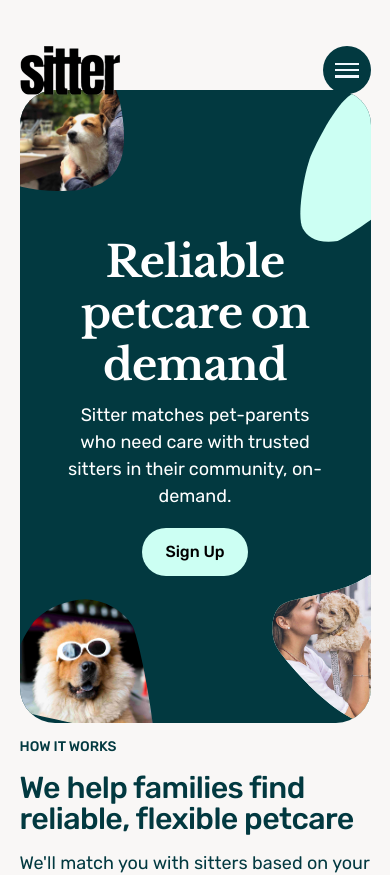
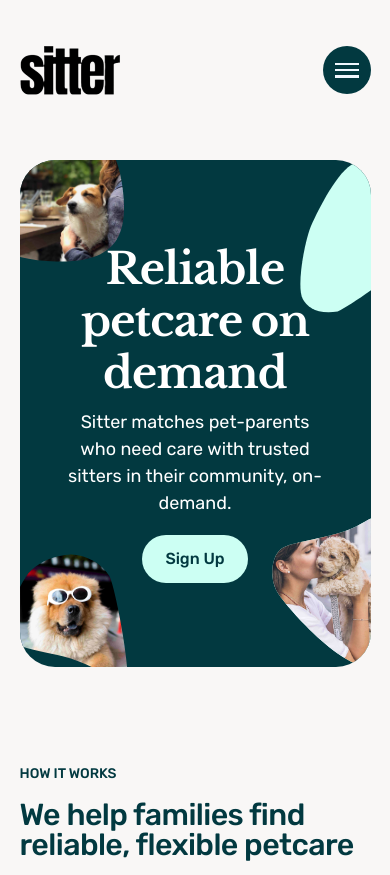
Before and after one commit to samsonc89/otter-replica, a React (Vite) app: page / in a window 390 px wide. Shown: the top 875 px of the page. Built offline with nearby package versions, Linux system fonts and the light colour scheme.

Commit message:
Fix spacing for header on small screens

```diff
--- a/src/containers/Header/header.css
+++ b/src/containers/Header/header.css
@@ -4,6 +4,7 @@
   align-items: center;
   position: relative;
   padding-bottom: 5rem;
+  margin: 3rem auto;
 }
 
 .clipPaths-container {
@@ -13,8 +14,8 @@
 
 .hero-container {
   width: 100%;
-  height: 60vh;
   min-height: 800px;
+  max-height: 60vh;
   background-color: hsl(187deg 93% 13%);
   border-radius: 80px;
   display: flex;
@@ -25,7 +26,7 @@
 
 .hero-column {
   width: 27%;
-  height: 100%;
+
   display: flex;
   flex-direction: column;
   justify-content: space-between;
@@ -84,7 +85,6 @@
 
 .hero-column-right {
   width: 33%;
-  height: 100%;
   flex-direction: column;
   justify-content: center;
   margin-right: -10%;
@@ -141,24 +141,39 @@
     padding-bottom: 0;
   }
   .hero-container {
-    min-height: 0;
-    max-height: 100%;
+    min-height: 60vh;
+    height: auto;
+    max-height: none;
   }
   .hero-column {
     width: 35%;
   }
+  .hero-shape-top-left-container {
+    margin-left: -30%;
+    margin-top: -35%;
+    z-index: 2;
+  }
+
   .hero-shape-middle-left-container {
-    width: 100%;
+    width: 90%;
     padding-top: 100%;
-    margin-top: 0%;
+    margin-top: -15%;
+    margin-left: -20%;
   }
   .hero-shape-bottom-left-container {
-    margin-top: -5%;
+    padding-top: 90%;
+    width: 90%;
+    margin-top: -25%;
     margin-left: -10%;
-    margin-bottom: -22%;
+    margin-bottom: -10%;
   }
   .hero-column-right {
     justify-content: space-between;
+  }
+
+  .hero-text {
+    width: 50%;
+    position: absolute;
   }
 }
 @media screen and (max-width: 768px) {
@@ -166,9 +181,11 @@
     max-height: 670px;
   }
   .hero-container {
-    min-height: 60vh;
-    border-radius: 55px;
-    max-height: 100%;
+    border-radius: 45px;
+  }
+
+  .hero-text {
+    width: 60%;
   }
 }
 
@@ -176,11 +193,9 @@
 
 @media screen and (max-width: 479px) {
   .header-wrapper {
-    max-height: 500px;
     width: 90%;
   }
   .hero-container {
-    height: 75vh;
     border-radius: 35px;
   }
   .hero-text {
--- a/src/index.css
+++ b/src/index.css
@@ -86,6 +86,8 @@ button {
   line-height: 1;
   font-weight: 500;
   background-color: #ccfff3;
+  color: var(--main-text-color);
+  -webkit-appearance: none;
 }
 
 h1 {
@@ -120,7 +122,7 @@ h1 {
 1025px — 1200px: Desktops, large screens */
 @media screen and (max-width: 991px) {
   h1 {
-    font-size: 4rem;
+    font-size: 3.7rem;
   }
   .container {
     width: 85%;
@@ -134,7 +136,7 @@ h1 {
     font-size: 3.3rem;
   }
   .main-text {
-    font-size: 1.5rem;
+    font-size: 1.125rem;
     margin-bottom: 1em;
   }
 }
@@ -153,4 +155,7 @@ h1 {
   .content-heading {
     font-size: 1.9rem;
   }
+  .main-section {
+    padding: 3rem 0;
+  }
 }
```
